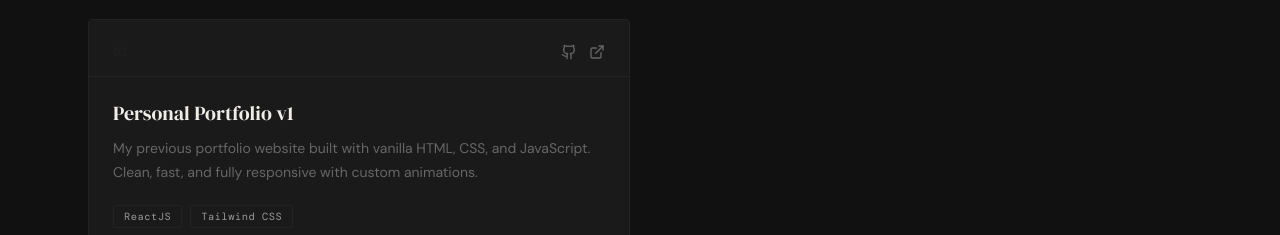
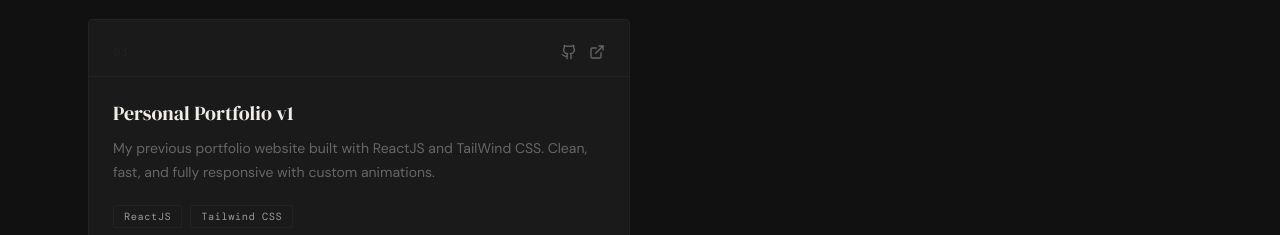
Before and after one commit to solankivipendrasingh06/vipendra-s-portfolio, a React (Vite) app: page / in a window 1280 px wide. Shown: the part 3242-3477 px from the top of the page. Built offline with nearby package versions, Linux system fonts and the light colour scheme; a web font is replaced by a local one.

Commit message:
Update project description for Personal Portfolio v1

```diff
--- a/src/components/Projects.jsx
+++ b/src/components/Projects.jsx
@@ -22,7 +22,7 @@ const projects = [
   {
     num: '03',
     title: 'Personal Portfolio v1',
-    description: 'My previous portfolio website built with vanilla HTML, CSS, and JavaScript. Clean, fast, and fully responsive with custom animations.',
+    description: 'My previous portfolio website built with ReactJS and TailWind CSS. Clean, fast, and fully responsive with custom animations.',
     stack: ['ReactJS','Tailwind CSS'],
     github: 'https://github.com/solankivipendrasingh06/vipendra-s-portfolio',
 
```
